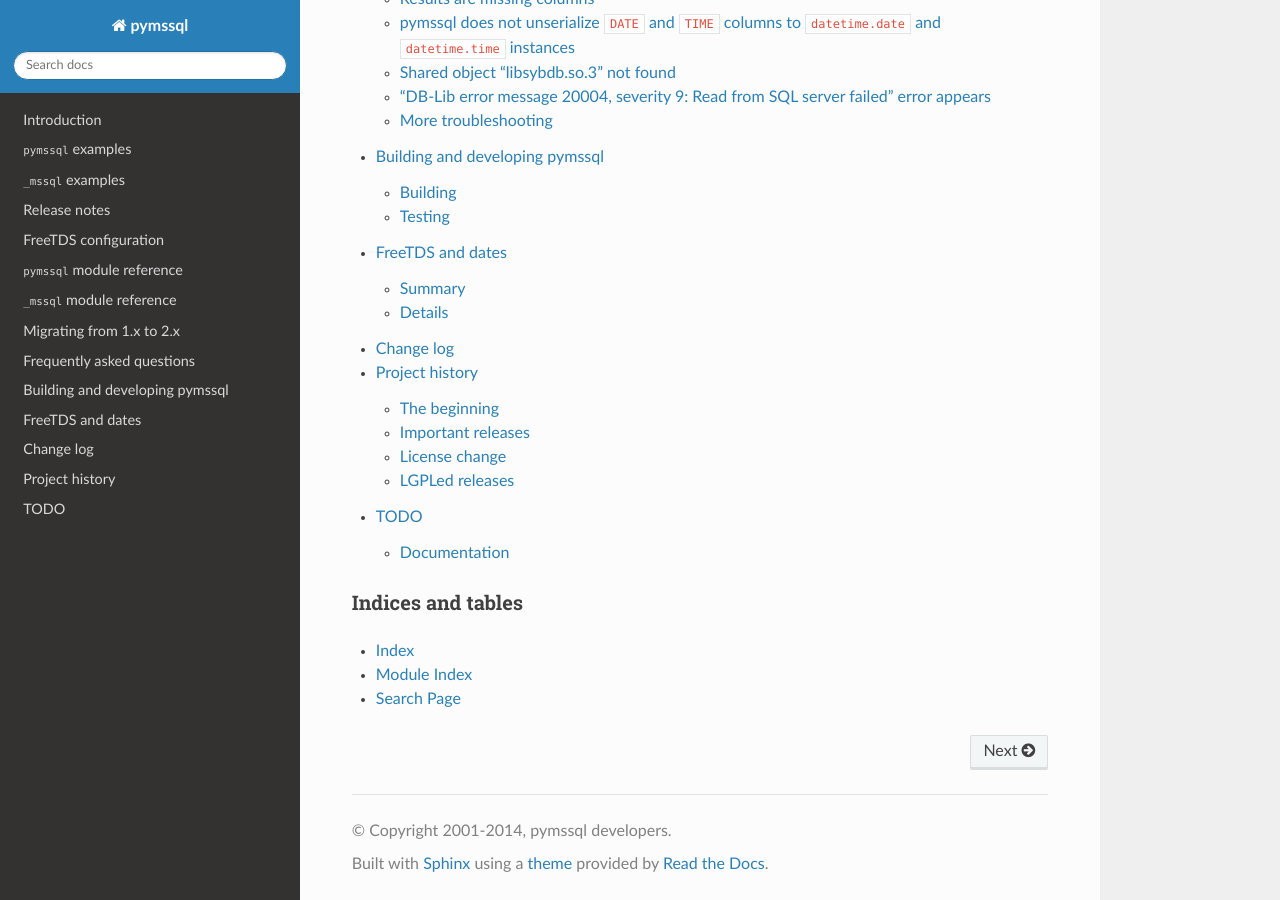
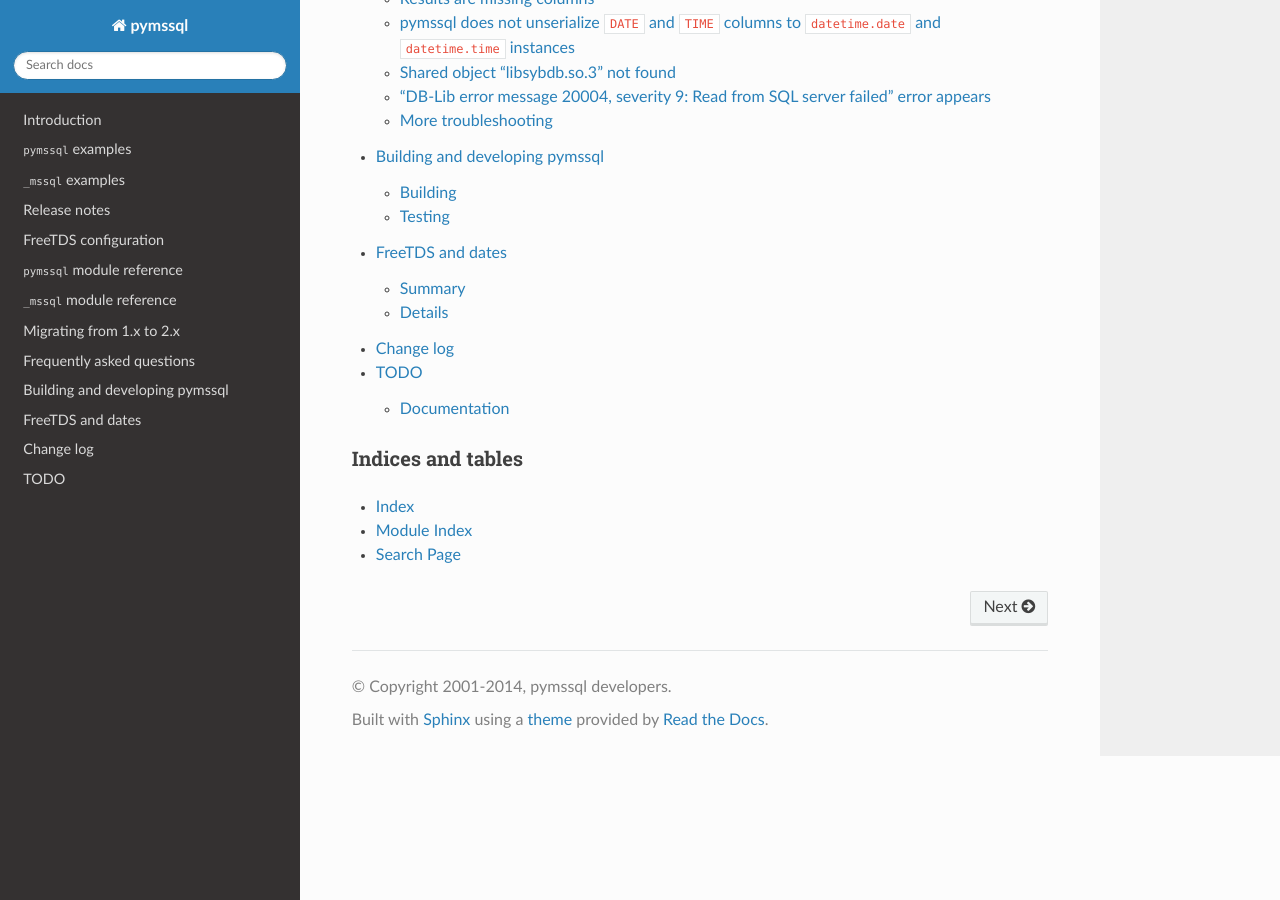
Before and after one commit to pymssql/pymssql, a Sphinx documentation site: the page built from docs/index.rst, in a window 1280 px wide and 900 px high, scrolled down 2444 px. Built offline with Sphinx 7.4.7 and the Read the Docs theme 2.0.0, drawn with Linux system fonts in a browser that asks for light colours; some of the changed lines change nothing that is shown.

Commit message:
Exclude history document from the Sphinx sources.
It's still shipped with the rest of the documentation, it's just not
part of the files processed by Sphinx because LaTeX can't handle UTF-8
Chinese characters without special packages and a customized build
workflow to create the PDF output.

```diff
--- a/docs/conf.py
+++ b/docs/conf.py
@@ -77,7 +77,7 @@
 
 # List of patterns, relative to source directory, that match files and
 # directories to ignore when looking for source files.
-exclude_patterns = ['_build']
+exclude_patterns = ['_build', 'history.rst']
 
 # The reST default role (used for this markup: `text`) to use for all
 # documents.
--- a/docs/index.rst
+++ b/docs/index.rst
@@ -97,7 +97,6 @@
    building_and_developing
    freetds_and_dates
    changelog
-   history
    todo
 
 Indices and tables
```
